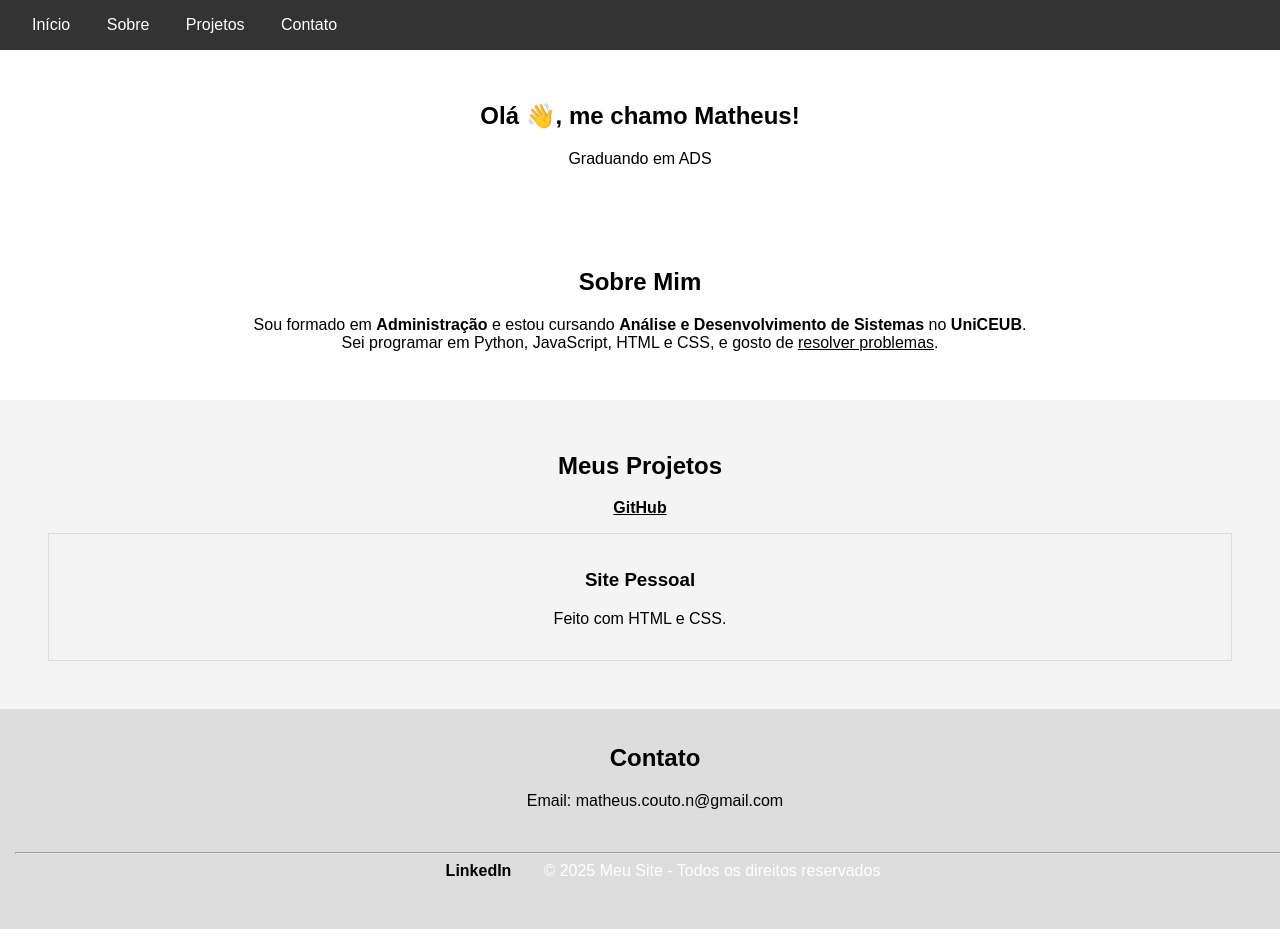
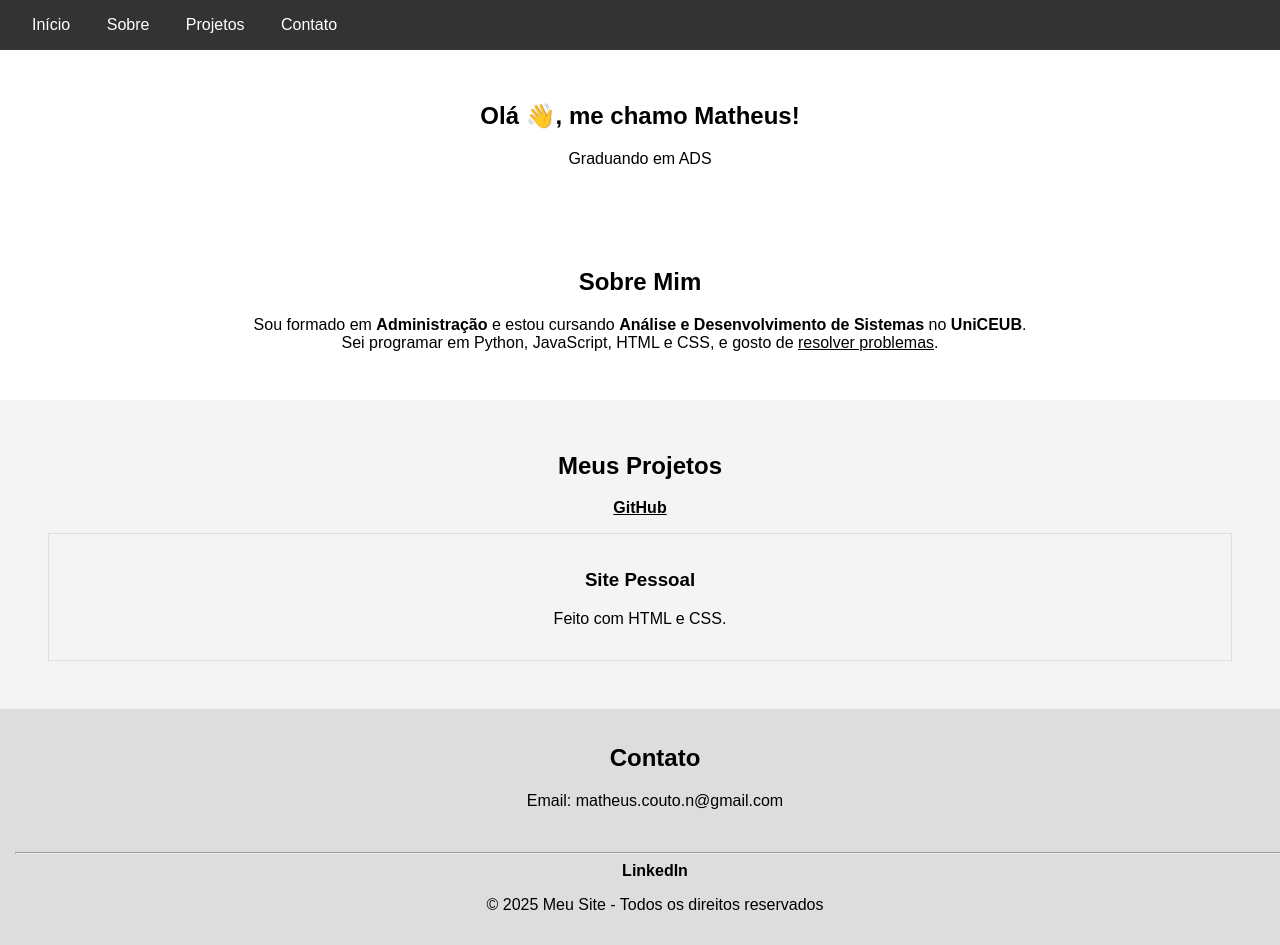
Before and after one commit to cotheus/cotheus.github.io, a plain HTML site: page index.html in a window 1280 px wide. Shown: the top 945 px of the page. Drawn offline with Linux system fonts and the light colour scheme.

Commit message:
Update index.html

```diff
--- a/index.html
+++ b/index.html
@@ -41,7 +41,7 @@
         <nav id="contact" style="background-color: #ddd; text-align: center; padding: 15px; width: 100%">
             <h2>Contato</h2>
             <p>Email: matheus.couto.n@gmail.com</p><br><hr>
-		<a href="https://www.linkedin.com/in/matheus-couto-nogueira-b37518365/"target="_blank" rel="noopener noreferrer" style="color: black;"><b>LinkedIn</b><a
+		<a href="https://www.linkedin.com/in/matheus-couto-nogueira-b37518365/"target="_blank" rel="noopener noreferrer" style="color: black;"><b>LinkedIn</b></a>
 		<p>&copy 2025 Meu Site - Todos os direitos reservados</p>
 	</nav>
     </footer>
```
